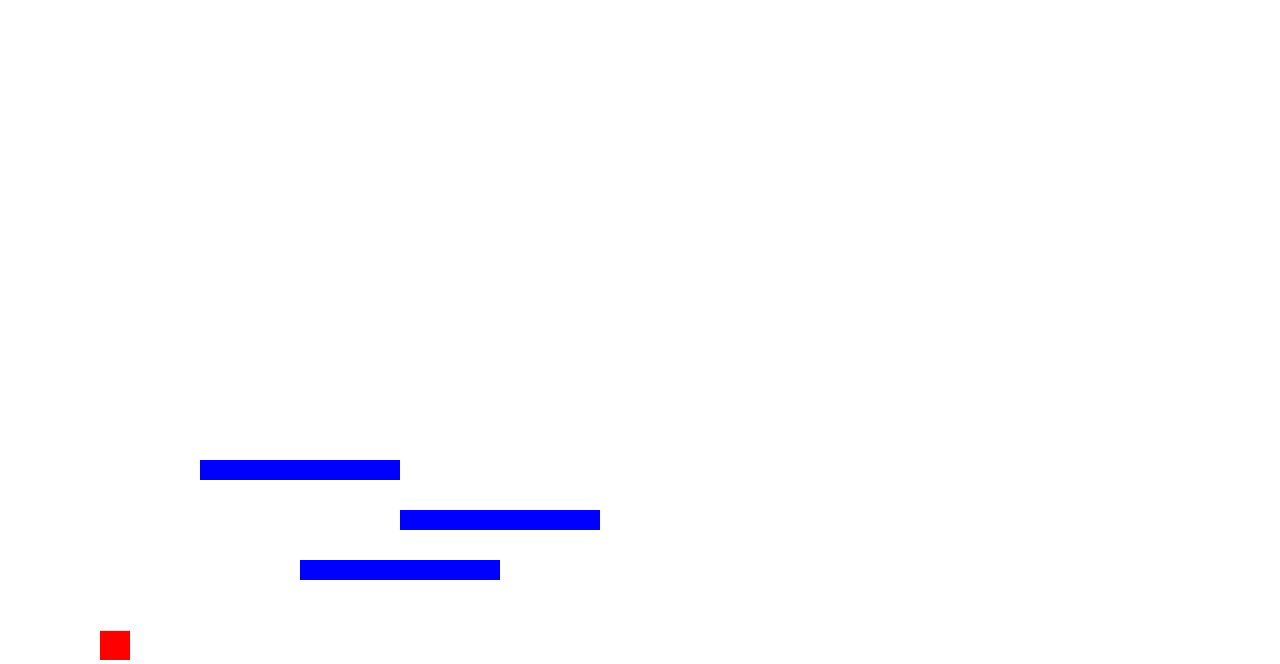
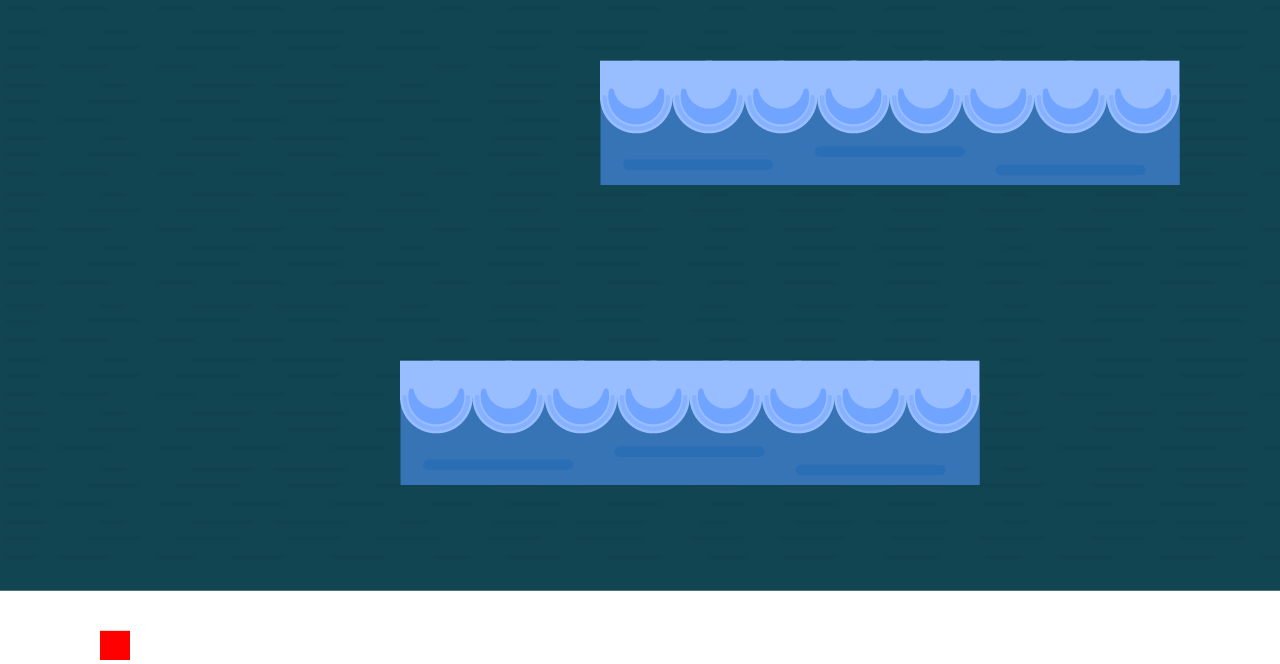
Before and after one commit to webuxmotion/lario-game, a website built with webpack: page src/index.html in a window 1280 px wide. Shown: the part 140-804 px from the top of the page. Built offline with nearby package versions, Linux system fonts and the light colour scheme.

Commit message:
Background parallax effect

```diff
--- a/src/index.html
+++ b/src/index.html
@@ -4,8 +4,10 @@
     <meta charset="UTF-8" />
     <title>Lario Game</title>
     <style>
-      body {
+      body, html {
         margin: 0;
+        height: 100vh;
+        overflow: hidden;
       }
     </style>
   </head>
--- a/src/js/canvas.js
+++ b/src/js/canvas.js
@@ -1,8 +1,11 @@
+import images from './images';
+
 const canvas = document.getElementById("canvas");
 const c = canvas.getContext("2d");
 canvas.width = innerWidth;
 canvas.height = innerHeight;
 const gravity = 1.4;
+const xBackgroundVelocityOnPressed = 5;
 // ends before platform creation starts
 // https://youtu.be/4q2vvZn5aoo?t=2164
 
@@ -49,29 +52,51 @@ class Player {
   }
 }
 
-class Platform {
-  constructor({ x, y }) {
+class GenericObject {
+  constructor({ x, y, image }) {
     this.position = {
       x,
       y
     };
-
-    this.width = 200;
-    this.height = 20;
+    this.image = image;
+    this.width = this.image.width;
+    this.height = this.image.height;
   }
 
   draw() {
-    c.fillStyle = "blue";
-    c.fillRect(this.position.x, this.position.y, this.width, this.height);
+    c.drawImage(this.image, this.position.x, this.position.y);
   }
 }
 
 const player = new Player();
 const platforms = [
-    new Platform({ x: 200, y: canvas.height - 200 }),
-    new Platform({ x: 300, y: canvas.height - 100 }),
-    new Platform({ x: 400, y: canvas.height - 150 })
+    new GenericObject({ x: 0, y: canvas.height - images.platform.height, image: images.platform }),
+    new GenericObject({ x: images.platform.width - 3, y: canvas.height - images.platform.height, image: images.platform }),
+    new GenericObject({ x: images.platform.width * 2 - 3*2, y: canvas.height - images.platform.height, image: images.platform }),
+    new GenericObject({ x: 400, y: canvas.height - 300, image: images.platform }),
+    new GenericObject({ x: 600, y: canvas.height - 600, image: images.platform }),
+  ];
+const background = new GenericObject({
+  x: -1,
+  y: -1,
+  image: images.background,
+});
+const background2 = new GenericObject({
+  x: -1,
+  y: images.background.height - 3,
+  image: images.background,
+});
+const hills = new GenericObject({
+  x: -1,
+  y: canvas.height - images.hills.height + 10,
+  image: images.hills,
+});
+const genericObjects = [
+  background,
+  background2,
+  hills,
 ];
+
 const keys = {
   right: {
     pressed: false,
@@ -85,8 +110,9 @@ let scrollOffset = 0;
 function animate() {
   requestAnimationFrame(animate);
   c.clearRect(0, 0, canvas.width, canvas.height);
+  genericObjects.forEach((object) => object.draw());
+  platforms.forEach((platform) => platform.draw());
   player.update();
-  platforms.forEach((platform) => platform.draw());
 
   if (
     keys.right.pressed &&
@@ -103,10 +129,16 @@ function animate() {
       platforms.forEach((platform) => {
         platform.position.x -= player.xVelocityOnPressed;
       });
+      genericObjects.forEach((object) => {
+        object.position.x -= xBackgroundVelocityOnPressed;
+      });
     } else if (keys.left.pressed) {
       scrollOffset -= 5;
       platforms.forEach((platform) => {
         platform.position.x += player.xVelocityOnPressed;
+      });
+      genericObjects.forEach((object) => {
+        object.position.x += xBackgroundVelocityOnPressed;
       });
     }
   }
--- /dev/null
+++ b/src/js/images.js
@@ -0,0 +1,10 @@
+import platformSrc from '../img/platform.png';
+import hillsSrc from '../img/hills.png';
+import backgroundSrc from '../img/background.png';
+import { createImage } from './utils';
+
+export default {
+  platform: createImage(platformSrc),
+  hills: createImage(hillsSrc),
+  background: createImage(backgroundSrc),
+}
--- a/src/js/utils.js
+++ b/src/js/utils.js
@@ -13,4 +13,11 @@ function distance(x1, y1, x2, y2) {
   return Math.sqrt(Math.pow(xDist, 2) + Math.pow(yDist, 2))
 }
 
-module.exports = { randomIntFromRange, randomColor, distance }
+function createImage(imageSrc) {
+  const image = new Image();
+  image.src = imageSrc;
+
+  return image;
+}
+
+module.exports = { randomIntFromRange, randomColor, distance, createImage }
```
Also changed, not shown: dist/072d51bcc9c09311d4c2a6708b05bddc.png (added), dist/cfffe4c371f5e11d372b398a87c51dd0.png (added), dist/ffab39d3487de561be1a081fcfb3806d.png (added), dist/index.html, dist/js/canvas.bundle.js, src/img/background.png (added), src/img/hills.png (added), src/img/platform.png (added), 1 other file.
